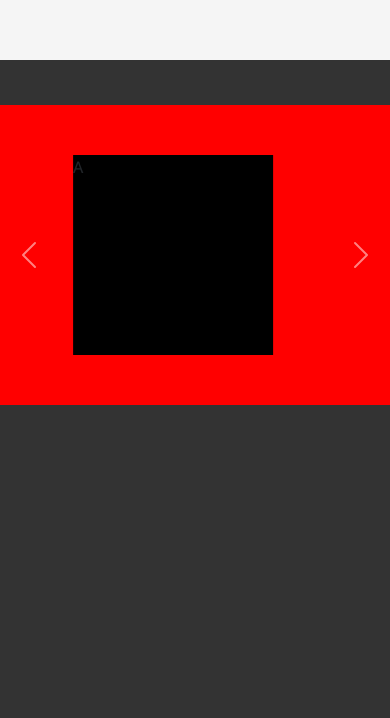
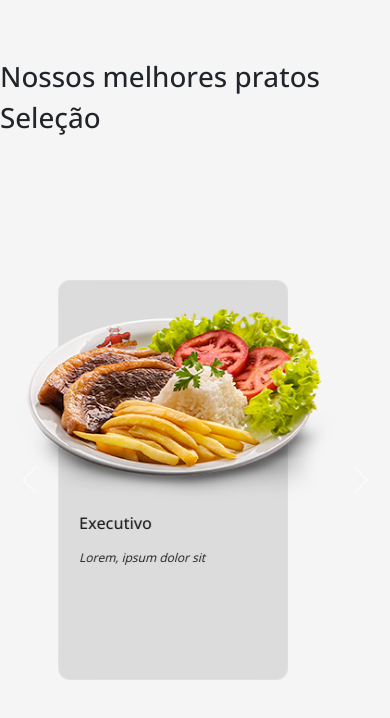
Before and after one commit to artiefellype/ADA_repo, a website: page projeto_final/index.html in a window 390 px wide. Shown: the part 808-1526 px from the top of the page. Drawn offline with nearby package versions, Linux system fonts and the light colour scheme.

Commit message:
<FEAT>[Catalog]: Added mobile catalog

```diff
--- a/projeto_final/index.html
+++ b/projeto_final/index.html
@@ -59,6 +59,8 @@
         </div>
       </section>
       <section id="catalog" class="catalog-section">
+        <div><h1>Nossos melhores pratos</h1></div>
+        <div><h1>Seleção</h1></div>
         <div
           id="carouselExampleAutoplaying"
           class="carousel slide d-md-none"
@@ -66,38 +68,56 @@
         >
           <div class="carousel-inner">
             <div class="carousel-item active">
-              <div
-                class="item-card"
-                style="width: 100%; height: 300px; background-color: red"
-              >
-                <div
-                  style="width: 200px; height: 200px; background-color: black"
-                >
-                  A
+              <div class="card-carousel-container">
+                <div class="card-container">
+                  <div class="card-img">
+                    <img src="assets/prato.png" alt="prato de comida" />
+                  </div>
+                  <div class="card-item">
+                    <h3>Executivo</h3>
+                    <div class="card-item-desc-container">
+                        <p>
+                          Lorem, ipsum dolor sit
+                        </p>
+                    </div>
+                  </div>
                 </div>
               </div>
             </div>
             <div class="carousel-item">
-              <div
-                class="item-card"
-                style="width: 100%; height: 300px; background-color: red"
-              >
-                <div
-                  style="width: 200px; height: 200px; background-color: black"
-                >
-                  B
+              <div class="card-carousel-container">
+                <div class="card-container">
+                  <div class="card-img">
+                    <img src="assets/prato.png" alt="prato de comida" />
+                  </div>
+                  <div class="card-item">
+                    <h3>Executivo</h3>
+                    <div class="card-item-desc-container">
+                        <p>
+                          Lorem, ipsum dolor sit amet consectetur adipisicing elit. Itaque odit nesciunt inventore sunt dignissimos alias quibusdam nemo unde quam, quo officiis debitis ea sed aspernatur qui officia illo sit.
+                        </p>
+                    </div>
+
+                  </div>
                 </div>
               </div>
             </div>
             <div class="carousel-item">
-              <div
-                class="item-card"
-                style="width: 100%; height: 300px; background-color: red"
-              >
-                <div
-                  style="width: 200px; height: 200px; background-color: black"
-                >
-                  C
+              <div class="card-carousel-container">
+                <div class="card-container">
+                  <div class="card-img">
+                    <img src="assets/prato.png" alt="prato de comida" />
+                  </div>
+                  <div class="card-item">
+                    <h3>Executivo</h3>
+                    <div class="card-item-desc-container">
+                    <p>
+                      Lorem ipsum dolor sit amet consectetur adipisicing elit.
+                      Cupiditate laborum praesentium, adipisci soluta animi
+                      maiores vero possimus nesciunt.
+                    </p>
+                </div>
+                  </div>
                 </div>
               </div>
             </div>
--- a/projeto_final/style.css
+++ b/projeto_final/style.css
@@ -165,19 +165,20 @@ header .mobile-items-container nav ul li {
 main {
     width: 100%;
     min-height: 100vh;
-    background-color: var(--dark-color);
+    background-color: var(--light-color);
 }
 
 /* HOME*/
 
 .home-section {
-    background-color: var(--light-color);
+    background-color: transparent;
     display: flex;
     flex-direction: column;
     justify-content: flex-start;
     align-items: center;
     padding-top: 20rem;
     height: 100vh;
+    opacity: 1;
 }
 
 .home-title {
@@ -203,23 +204,83 @@ main {
     text-align: center;
 }
 
-
-
-
-
 /* END HOME*/
 
 /* CATALOG */
 .catalog-section {
-    padding-top: 45px;
     height: 100vh;
+    background-color: var(--light-color);
+    opacity: 1;
 }
 
-.item-card {
+.card-carousel-container {
     display: flex;
     justify-content: center;
     align-items: center;
+    width: 100%;
+    height: 80vh;
 }
+
+.card-container {
+    width: 300px;
+    height: 400px;
+    display: flex;
+    justify-content: center;
+    align-items: center;
+    position: relative;
+}
+
+.card-img {
+    position: absolute;
+    top: 0;
+    right: 0;
+    z-index: 5;
+    display: flex;
+    justify-content: center;
+    align-items: center;
+    padding-top: 15px;
+}
+
+.card-item {
+    width: 230px;
+    height: 400px;
+    backdrop-filter: blur(15px) saturate(180%);
+    -webkit-backdrop-filter: blur(15px) saturate(180%);
+    background-color: rgba(155, 155, 155, 0.28);
+    border-radius: 12px;
+    border: 1px solid rgba(255, 255, 255, 0.125);
+    display: flex;
+    flex-direction: column;
+    justify-content: flex-end;
+    align-items: flex-start;
+    gap: 0.5rem;
+    padding-left: 20px;
+    padding-right: 20px;
+    padding-top: 15px;
+    padding-bottom: 15px;
+}
+
+.card-item h3 {
+    font-weight: 500;
+    color: #1a1a1a;
+    text-align: left;
+    font-size: 16px;
+}
+
+.card-item-desc-container {
+    width: 100%;
+    height: 100px;
+    margin-bottom: 15px;
+}
+
+.card-item p {
+    font-weight: 300;
+    font-style: oblique;
+    font-size: 12px;
+    color: #1a1a1a;
+    text-align: justify;
+}
+
 /* END CATALOG */
 
 /* END MAIN*/
```
Also changed, not shown: projeto_final/assets/background.webp (added), projeto_final/assets/prato.png (added). Lines whose indentation alone changed are shown as unchanged.
